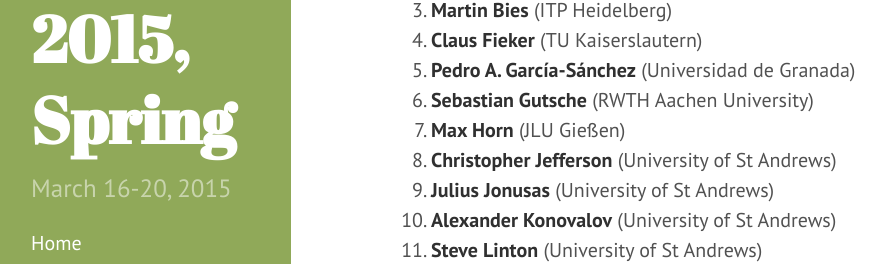
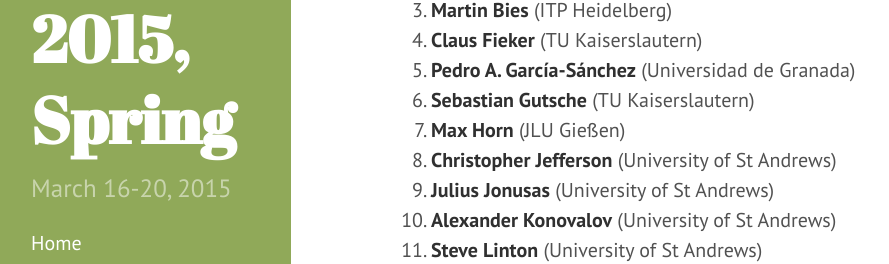
Before and after one commit to gapdays/gapdays2015-spring, a Jekyll site: the page built from participants.md, in a window 1280 px wide. Shown: the part 205-469 px from the top of the page, without its empty margins (9-898 px from the left). Built offline with Jekyll 4.4.1, drawn with Linux system fonts in a browser that asks for light colours; Markdown is read by kramdown in place of the engine named in the settings.

Commit message:
Fix Sebastian Gutsche's affiliation

```diff
--- a/_data/participants.yml
+++ b/_data/participants.yml
@@ -14,7 +14,7 @@
   affiliation: Universidad de Granada
 
 - name: Sebastian Gutsche
-  affiliation: RWTH Aachen University
+  affiliation: TU Kaiserslautern
 
 - name: Max Horn
   affiliation: JLU Gießen
```
